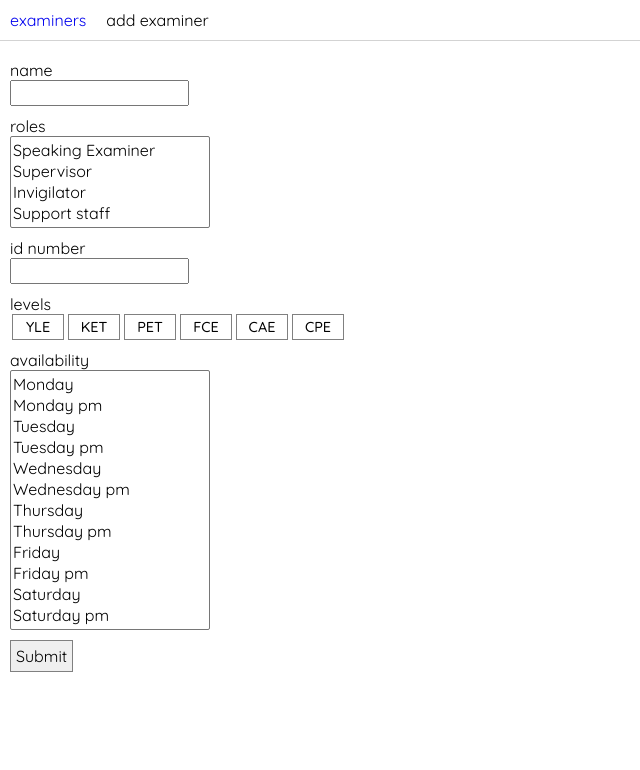
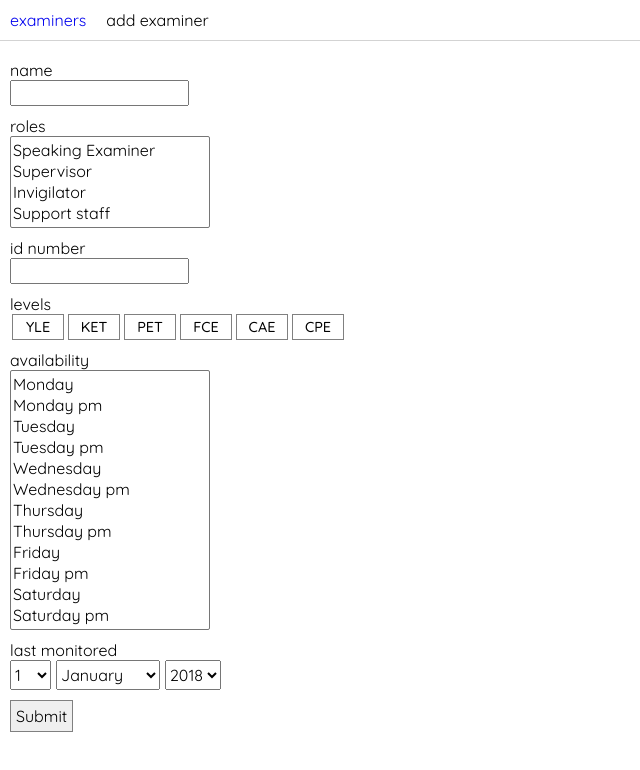
Before and after one commit to chrisjkellett/sessions-allocation, a React app: page /examiners/add in a window 1280 px wide. Shown: the top 770 px of the page, without its empty margins (0-640 px from the left). Built offline with nearby package versions, Linux system fonts and the light colour scheme.

Commit message:
added date to forms

```diff
--- a/src/components/FormElements/Input/Input.css
+++ b/src/components/FormElements/Input/Input.css
@@ -51,6 +51,12 @@
     opacity: 0;
 }
 
+.DateSelect select{
+  min-width: 20px !important;
+  display: inline-block;
+  margin-right: 5px;
+}
+
 .Active {
   background: lightblue !important;
 }
--- a/src/components/FormElements/Input/utility.js
+++ b/src/components/FormElements/Input/utility.js
@@ -31,8 +31,29 @@ export const generateFormElement = (type, props, classes) =>{
           );
       }))
 
+    case 'date' :
+      return(
+        <div className={classes.DateSelect}>
+          <select onChange={(event, index) => props.change(event, 0)} value={props.value[0]} >
+            {props.options.days.map(option => (
+              <option key={option}>{option}</option>
+            ))}
+          </select>
+          <select onChange={(event, index) => props.change(event, 1)}  value={props.value[1]} >
+            {props.options.months.map(option => (
+              <option key={option}>{option}</option>
+            ))}
+          </select>
+          <select onChange={(event, index) => props.change(event, 2)}  value={props.value[2]} >
+            {props.options.years.map(option => (
+              <option key={option}>{option}</option>
+            ))}
+          </select>
+        </div>
+      )
+
      default :
-        return {};
+        return null;
 
   }
 }
--- a/src/containers/forms/Examiners/Examiners.js
+++ b/src/containers/forms/Examiners/Examiners.js
@@ -9,7 +9,8 @@ import {
   getSelectedOptions,
   updateOptionArray,
   generateFormElementArray,
-  generateObjectForSubmitForm
+  generateObjectForSubmitForm,
+  updateDateArray
 } from './utility';
 
 
@@ -31,13 +32,16 @@ class Examiners extends Component {
     })
   }
 
-  changeHandler = (event, type, id) => {
+  changeHandler = (event, type, id, index) => {
     switch(type){
       case 'select':
         this.setState(updateState(this.state, id, {value: getSelectedOptions(event)}))
         break;
       case 'checkbox':
         this.setState(updateState(this.state, id, {value: updateOptionArray([...this.state.examiner[id].value], event)}))
+        break;
+      case 'date':
+        this.setState(updateState(this.state, id, {value: updateDateArray([...this.state.examiner[id].value], event, index)}));
         break;
       default:
         this.setState(updateState(this.state, id, {value: event.target.value}));
@@ -57,7 +61,7 @@ class Examiners extends Component {
           value={element.config.value}
           valid={element.config.valid}
           validate={this.state.validate}
-          change={(event) => this.changeHandler(event, element.config.elementType, element.id)}/>
+          change={(event, index) => this.changeHandler(event, element.config.elementType, element.id, index)}/>
       )
     })
 
--- a/src/containers/forms/Examiners/utility.js
+++ b/src/containers/forms/Examiners/utility.js
@@ -68,3 +68,8 @@ export const generateObjectForSubmitForm = (obj) => {
 
     return data;
 }
+
+export const updateDateArray = (arr, event, index) => {
+  arr[index] = event.target.value;
+  return arr;
+}
--- a/src/store/constructors/examiners.js
+++ b/src/store/constructors/examiners.js
@@ -1,4 +1,6 @@
-import {roleKeys, levelKeys, availabilityKeys} from '../data';
+import {
+  roleKeys, levelKeys, availabilityKeys, dayOptions, monthOptions, yearOptions
+} from '../data';
 
 export const constructExaminerState = () => {
   return {
@@ -64,5 +66,15 @@ export const constructExaminerState = () => {
       },
       valid: false
     },
+
+    last_monitored: {
+      elementType: 'date',
+      options: {
+        days: dayOptions,
+        months: monthOptions,
+        years: yearOptions
+      },
+      value: [1, 'January', 2018]
+    }
   }
 }
```
